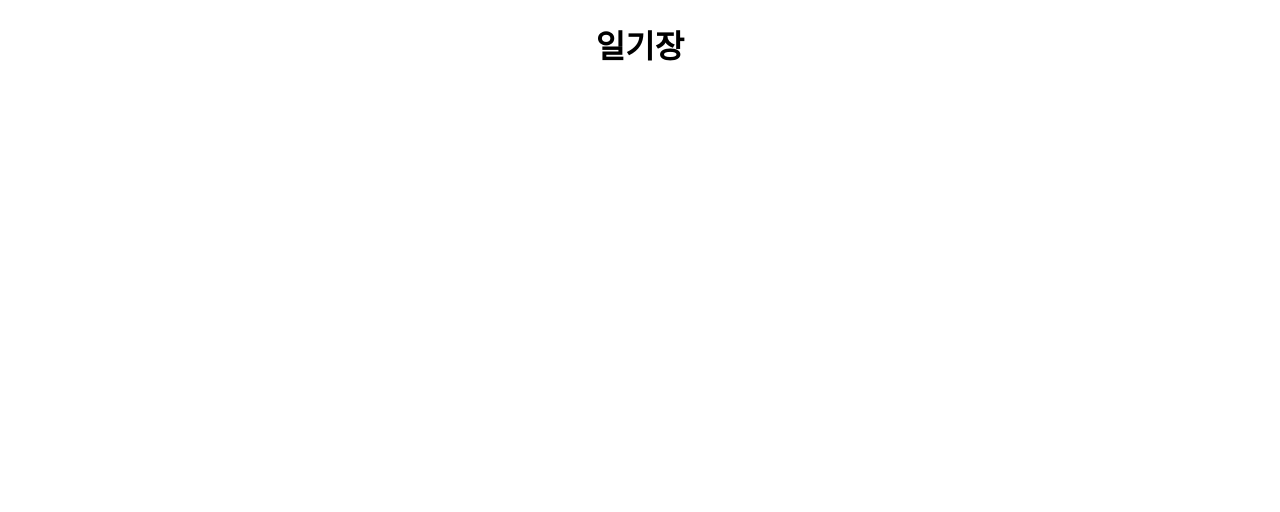
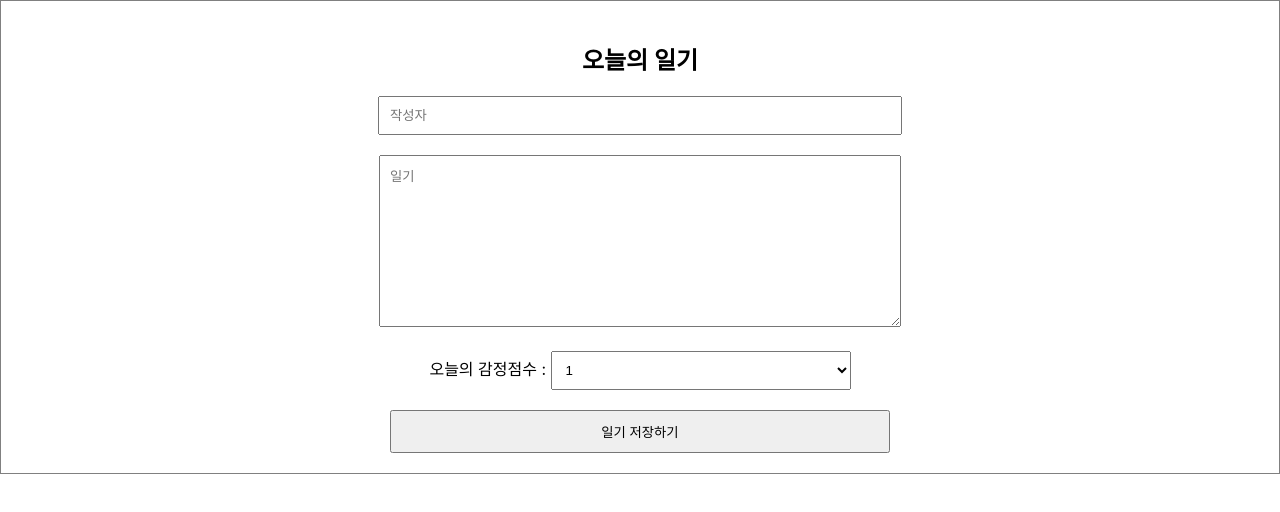
Before and after one commit to SeokhunEom/emotional-diary, a React (Create React App) app: page / in a window 1280 px wide. Shown: the top 512 px of the page. Built offline with nearby package versions, Linux system fonts and the light colour scheme.

Commit message:
FEAT: DiaryEditor 컴포넌트 기본 구현

```diff
--- a/src/App.css
+++ b/src/App.css
@@ -1,38 +1,27 @@
-.App {
+.DiaryEditor {
+  border: 1px solid gray;
   text-align: center;
+  padding: 20px;
 }
 
-.App-logo {
-  height: 40vmin;
-  pointer-events: none;
+.DiaryEditor input, textarea {
+  margin-bottom: 20px;
+  width: 500px;
+  padding: 10px;
 }
 
-@media (prefers-reduced-motion: no-preference) {
-  .App-logo {
-    animation: App-logo-spin infinite 20s linear;
-  }
+.DiaryEditor textarea {
+  height: 150px;
 }
 
-.App-header {
-  background-color: #282c34;
-  min-height: 100vh;
-  display: flex;
-  flex-direction: column;
-  align-items: center;
-  justify-content: center;
-  font-size: calc(10px + 2vmin);
-  color: white;
+.DiaryEditor select {
+  width: 300px;
+  padding: 10px;
+  margin-bottom: 20px;
 }
 
-.App-link {
-  color: #61dafb;
+.DiaryEditor button {
+  width: 500px;
+  padding: 10px;
+  cursor: pointer;
 }
-
-@keyframes App-logo-spin {
-  from {
-    transform: rotate(0deg);
-  }
-  to {
-    transform: rotate(360deg);
-  }
-}
--- a/src/App.js
+++ b/src/App.js
@@ -1,9 +1,10 @@
 import "./App.css";
+import DiaryEditor from "./DiaryEditor";
 
 function App() {
   return (
     <div className="App">
-      <h1>일기장</h1>
+      <DiaryEditor />
     </div>
   );
 }
--- /dev/null
+++ b/src/DiaryEditor.js
@@ -0,0 +1,57 @@
+import { useState } from "react";
+
+const DiaryEditor = () => {
+  const [state, setState] = useState({ author: "", content: "", emotion: 1 });
+
+  const handleChangeState = (e) => {
+    setState({ ...state, [e.target.name]: e.target.value });
+  };
+
+  const handleSubmit = (e) => {
+    console.log(state);
+    alert("저장 성공");
+  };
+
+  return (
+    <div className="DiaryEditor">
+      <h2>오늘의 일기</h2>
+      <div>
+        <input
+          name="author"
+          value={state.author}
+          onChange={handleChangeState}
+          placeholder="작성자"
+          type="text"
+        />
+      </div>
+      <div>
+        <textarea
+          name="content"
+          value={state.content}
+          onChange={handleChangeState}
+          placeholder="일기"
+          type="text"
+        />
+      </div>
+      <div>
+        <span>오늘의 감정점수 : </span>
+        <select
+          name="emotion"
+          value={state.emotion}
+          onChange={handleChangeState}
+        >
+          <option value={1}>1</option>
+          <option value={2}>2</option>
+          <option value={3}>3</option>
+          <option value={4}>4</option>
+          <option value={5}>5</option>
+        </select>
+      </div>
+      <div>
+        <button onClick={handleSubmit}>일기 저장하기</button>
+      </div>
+    </div>
+  );
+};
+
+export default DiaryEditor;
```
